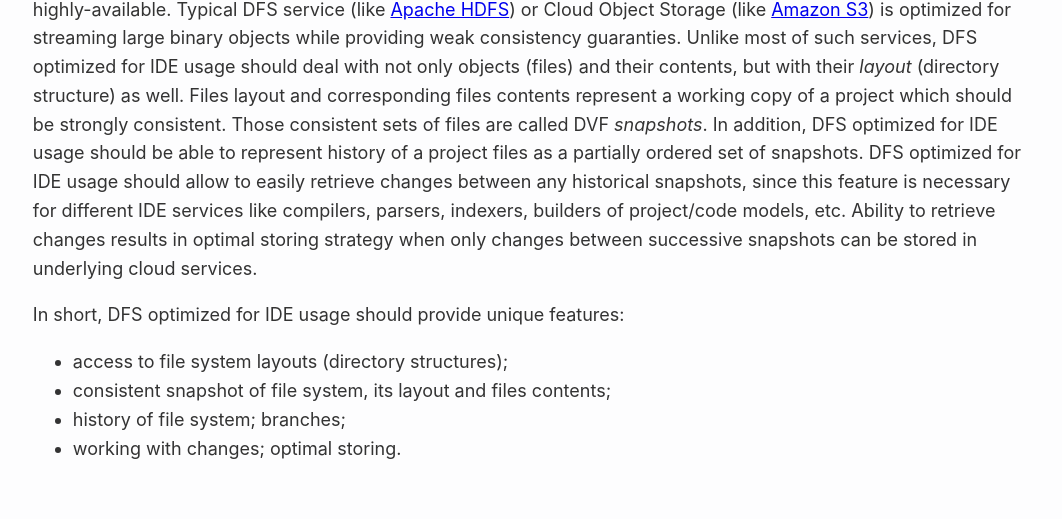
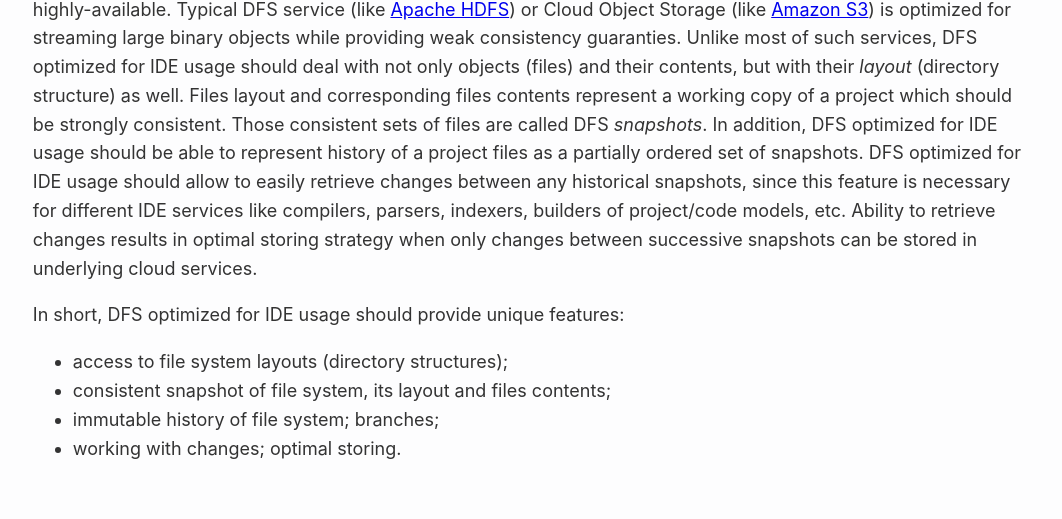
Before and after one commit to SuduIDE/toolchain-website, a Jekyll site: the page built from _projects/sudu.md, in a window 1280 px wide and 900 px high, scrolled down 5936 px. Shown: the part 204-723 px from the top of the window, without its empty margins (120-1182 px from the left). Built offline with Jekyll 4.4.1, drawn with Linux system fonts in a browser that asks for light colours; nearby versions of some CDN libraries.

Commit message:
Note immutability of FS history; fix typo

```diff
--- a/_includes/sudu-dfs.md
+++ b/_includes/sudu-dfs.md
@@ -7,7 +7,7 @@ such services, DFS optimized for IDE usage should deal with not only objects
 (files) and their contents, but with their _layout_ (directory structure) as
 well. Files layout and corresponding files contents represent a working copy
 of a project which should be strongly consistent. Those consistent sets of
-files are called DVF _snapshots_. In addition, DFS optimized for IDE usage
+files are called DFS _snapshots_. In addition, DFS optimized for IDE usage
 should be able to represent history of a project files as a partially ordered
 set of snapshots. DFS optimized for IDE usage should allow to easily retrieve
 changes between any historical snapshots, since this feature is necessary for
@@ -19,7 +19,7 @@ in underlying cloud services.
 In short, DFS optimized for IDE usage should provide unique features:
 - access to file system layouts (directory structures);
 - consistent snapshot of file system, its layout and files contents;
-- history of file system; branches;
+- immutable history of file system; branches;
 - working with changes; optimal storing.
 
 ## Immutable file system snapshots
```
